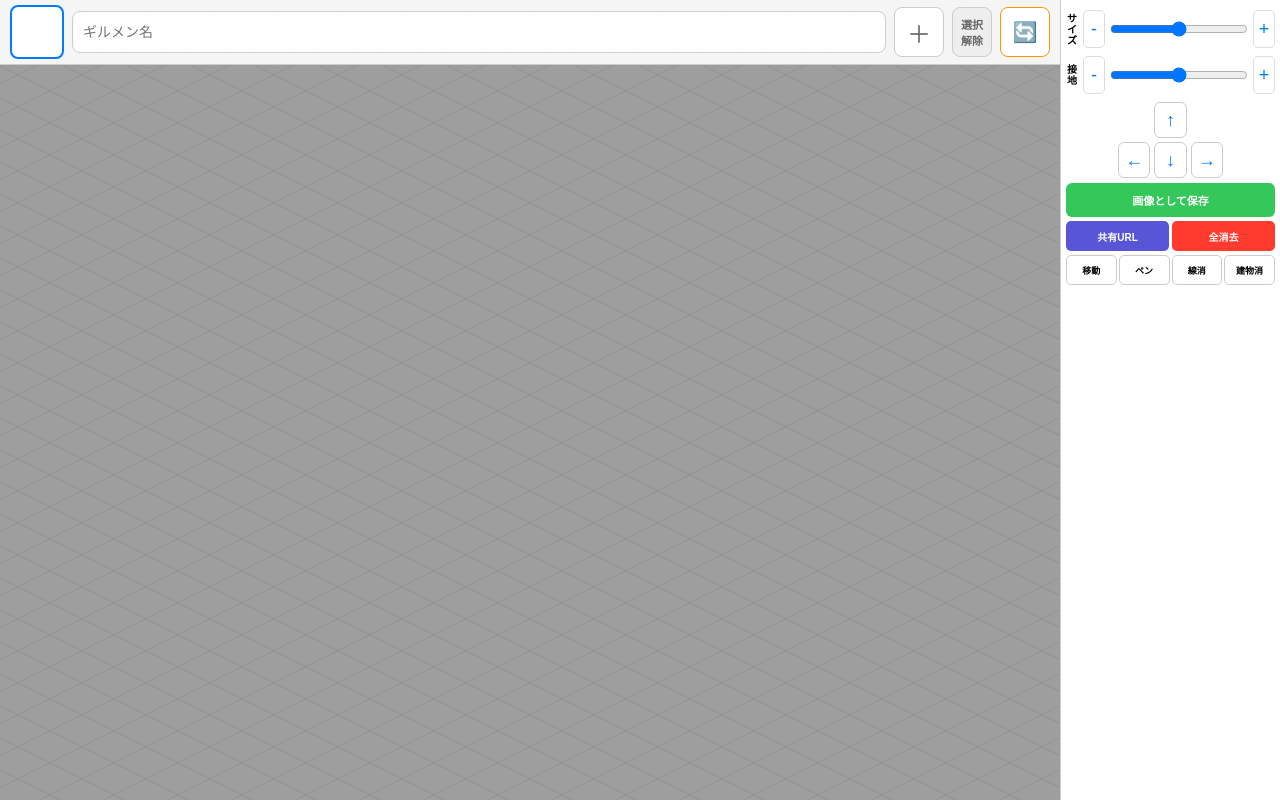
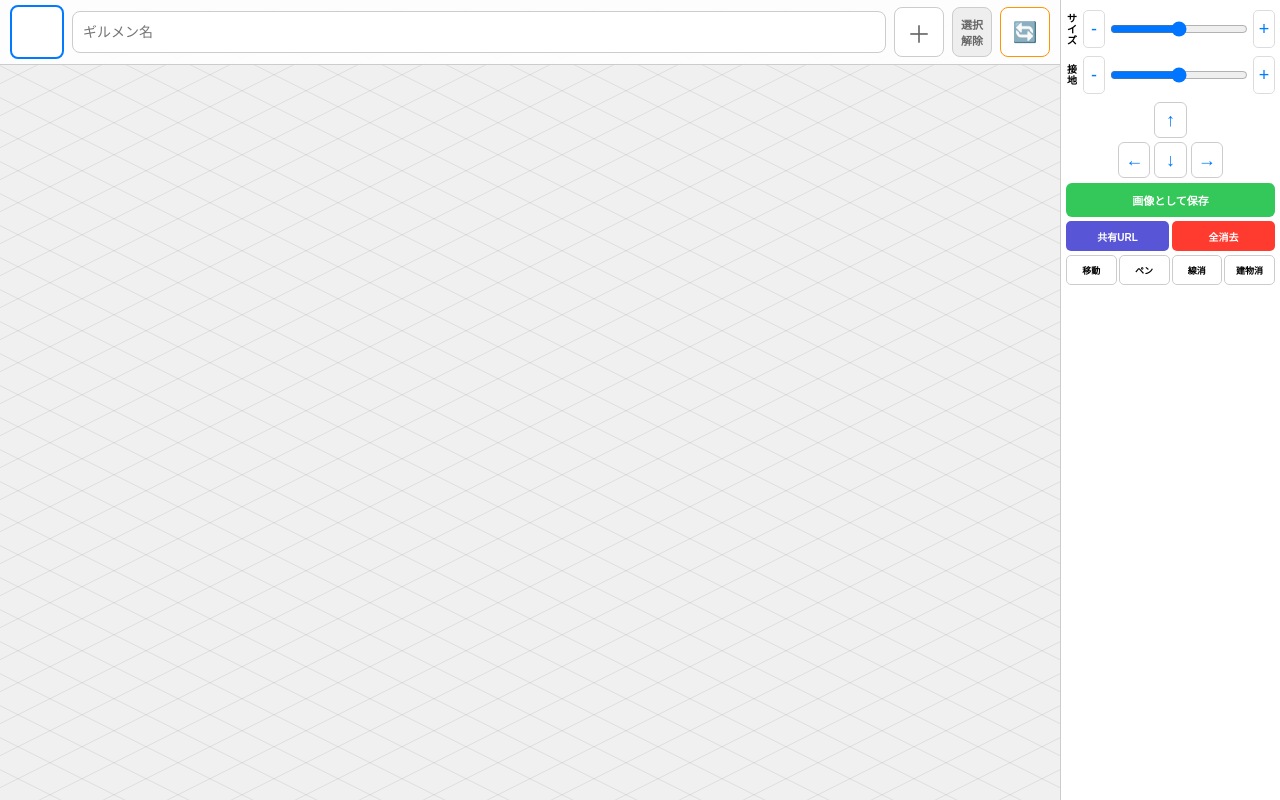
Before and after one commit to orihina0193/name-tag-map, a plain HTML site: page index.html in a window 1280 px wide. Drawn offline with nearby package versions, Linux system fonts and the light colour scheme.

Commit message:
Update index.html

```diff
--- a/index.html
+++ b/index.html
@@ -3,7 +3,7 @@
 <head>
     <meta charset="UTF-8">
     <meta name="viewport" content="width=device-width, initial-scale=1.0, maximum-scale=1.0, user-scalable=no">
-    <title>避難所レイアウト v29.1.96</title>
+    <title>避難所レイアウト v29.1.95</title>
     <script src="https://cdnjs.cloudflare.com/ajax/libs/lz-string/1.4.4/lz-string.min.js"></script>
     <style>
         :root { --panel-h: 250px; --panel-w: 220px; }
@@ -87,40 +87,12 @@
     { name: "ROCK2", url: "https://raw.githubusercontent.com/orihina0193/map-tool/main/img/ROCK2.png", s: 0.75, o: -5, gw: 1, gh: 1, ox: 0, oy: 0 }
 ];
 
-// --- 背景タイル設定 (URL修正) ---
-const FIELD_URLS = [
-    "https://raw.githubusercontent.com/orihina0193/map-tool/main/img/field1.png",
-    "https://raw.githubusercontent.com/orihina0193/map-tool/main/img/field2.png",
-    "https://raw.githubusercontent.com/orihina0193/map-tool/main/img/field3.png",
-    "https://raw.githubusercontent.com/orihina0193/map-tool/main/img/field4.png",
-    "https://raw.githubusercontent.com/orihina0193/map-tool/main/img/field5.png"
-];
-let fieldImgs = [], tileData = [];
-// --------------------
-
 const cvs = document.getElementById('cvs'); const ctx = cvs.getContext('2d');
 const T_W = 64, T_H = 32;
 let cam = { x: 0, y: 0, z: 1 }, assets = [], map = [], lines = [], selIdx = -1, activeAsset = -1, mode = 'move';
 let drag = false, pinch = false, lockedId = null, penStart = null, penCurrent = null, lastT = {x: 0, y: 0}, lastDist = 0, tempAssetStore = -1;
 
-function init() {
-    window.addEventListener('resize', resize); resize();
-    cam.x = cvs.width/2; cam.y = cvs.height/3;
-
-    // 背景画像のロード
-    FIELD_URLS.forEach(url => {
-        const img = new Image();
-        img.crossOrigin="anonymous";
-        img.onload = () => { render(); };
-        img.src = url;
-        fieldImgs.push(img);
-    });
-    // 範囲を広めにタイルを割り当て
-    for(let gx=-40; gx<=60; gx++) for(let gy=-40; gy<=60; gy++) tileData.push({gx, gy, i: Math.floor(Math.random()*5)});
-
-    loadPresets().then(() => { const params = new URLSearchParams(window.location.search); const urlData = params.get('d'); if (urlData) applyData(urlData); else load(); render(); }); setupEvents();
-}
-
+function init() { window.addEventListener('resize', resize); resize(); cam.x = cvs.width/2; cam.y = cvs.height/3; loadPresets().then(() => { const params = new URLSearchParams(window.location.search); const urlData = params.get('d'); if (urlData) applyData(urlData); else load(); render(); }); setupEvents(); }
 function toggleAssetModal(show) { document.getElementById('asset-overlay').style.display = show ? 'flex' : 'none'; }
 function addThumb(idx) { const d = document.createElement('div'); d.className = 'thumb'; d.style.backgroundImage = `url(${assets[idx].src})`; d.onclick = () => { activeAsset = idx; tempAssetStore = idx; selIdx = -1; lockedId = null; setMode('move'); updateCurBox(); toggleAssetModal(false); render(); }; document.getElementById('asset-grid').appendChild(d); }
 function updateCurBox() { const box = document.getElementById('cur-box'); const nameIn = document.getElementById('member-name-in'); if(selIdx !== -1) { box.style.backgroundImage = `url(${assets[map[selIdx].aIdx].src})`; nameIn.value = map[selIdx].mem || ""; } else if(activeAsset !== -1) { box.style.backgroundImage = `url(${assets[activeAsset].src})`; nameIn.value = ""; } else { box.style.backgroundImage = 'none'; nameIn.value = ""; } }
@@ -145,16 +117,6 @@
 
 function render() {
     ctx.clearRect(0,0,cvs.width,cvs.height); ctx.save(); ctx.translate(cam.x, cam.y); ctx.scale(cam.z, cam.z);
-
-    // 背景地面の描画
-    tileData.forEach(t => {
-        const img = fieldImgs[t.i];
-        if(img && img.complete && img.naturalWidth !== 0){
-            const p = toS(t.gx, t.gy);
-            ctx.drawImage(img, p.x - T_W/2, p.y, T_W, T_W);
-        }
-    });
-
     ctx.strokeStyle = "rgba(0,0,0,0.08)"; ctx.lineWidth = 1/cam.z;
     for(let i=-20; i<=40; i++){ let s = toS(i,-20), e = toS(i,40); ctx.beginPath(); ctx.moveTo(s.x,s.y); ctx.lineTo(e.x,e.y); ctx.stroke(); s = toS(-20,i); e = toS(40,i); ctx.beginPath(); ctx.moveTo(s.x,s.y); ctx.lineTo(e.x,e.y); ctx.stroke(); }
     lines.forEach(l => { ctx.beginPath(); ctx.strokeStyle = "rgba(255,0,0,0.6)"; ctx.lineWidth = 4/cam.z; const s = toS(l.x1, l.y1), e = toS(l.x2, l.y2); ctx.moveTo(s.x, s.y); ctx.lineTo(e.x, e.y); ctx.stroke(); });
@@ -170,11 +132,13 @@
             const fVal = baseFont * d.s;
             const pVal = basePad * d.s;
             const rVal = baseRad * d.s;
+
             ctx.font = `bold ${fVal}px sans-serif`;
             const pos = toS(d.x + (a.gw / 2), d.y + (a.gh / 2));
             const txtW = ctx.measureText(d.mem).width;
             const bgW = txtW + (pVal * 2);
             const bgH = fVal + pVal;
+
             ctx.fillStyle = "rgba(0,0,0,0.7)";
             ctx.beginPath();
             ctx.roundRect(pos.x - bgW/2, pos.y - bgH/2, bgW, bgH, rVal);
```
